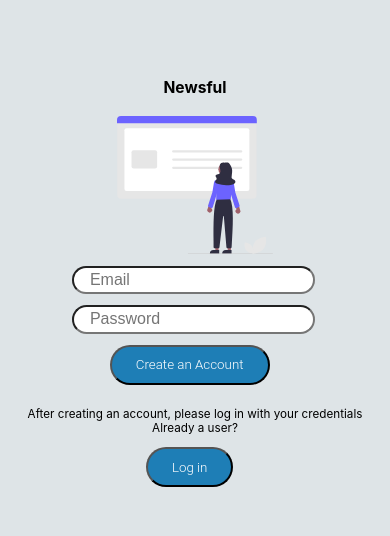
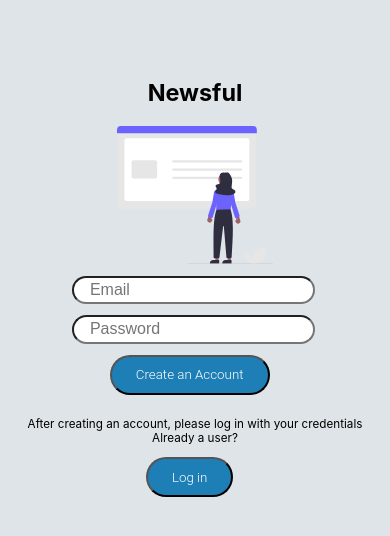
Before and after one commit to lyunya/Newsful-app, a React (Create React App) app: page /registration in a window 390 px wide. Shown: the top 536 px of the page. Built offline with nearby package versions, Linux system fonts and the light colour scheme; no server answers.

Commit message:
updated font size for mobile

```diff
--- a/src/components/RegistrationForm/RegistrationForm.css
+++ b/src/components/RegistrationForm/RegistrationForm.css
@@ -8,7 +8,7 @@
 }
 
 .app-name-registration {
-  font-size: 4vw;
+  font-size: 6vw;
   margin: 0;
   padding-top: 20%;
   padding-bottom: 2%;
```
